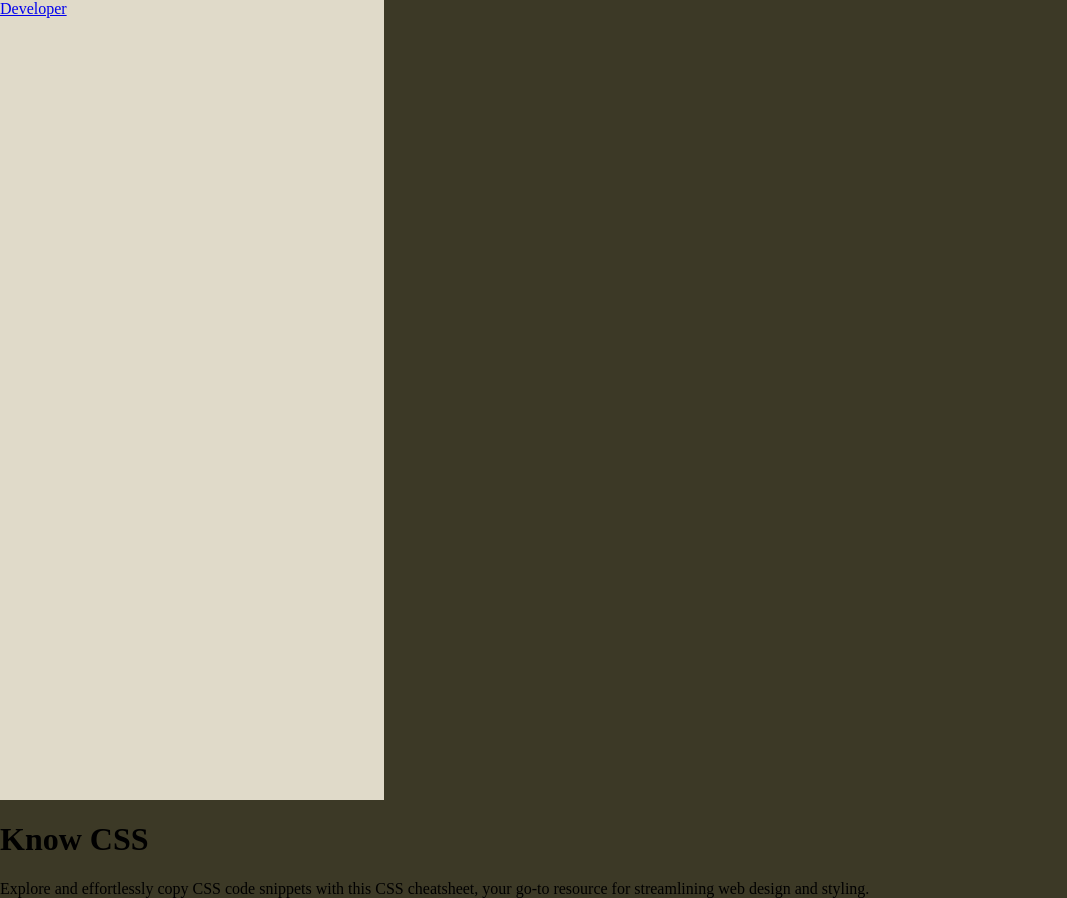
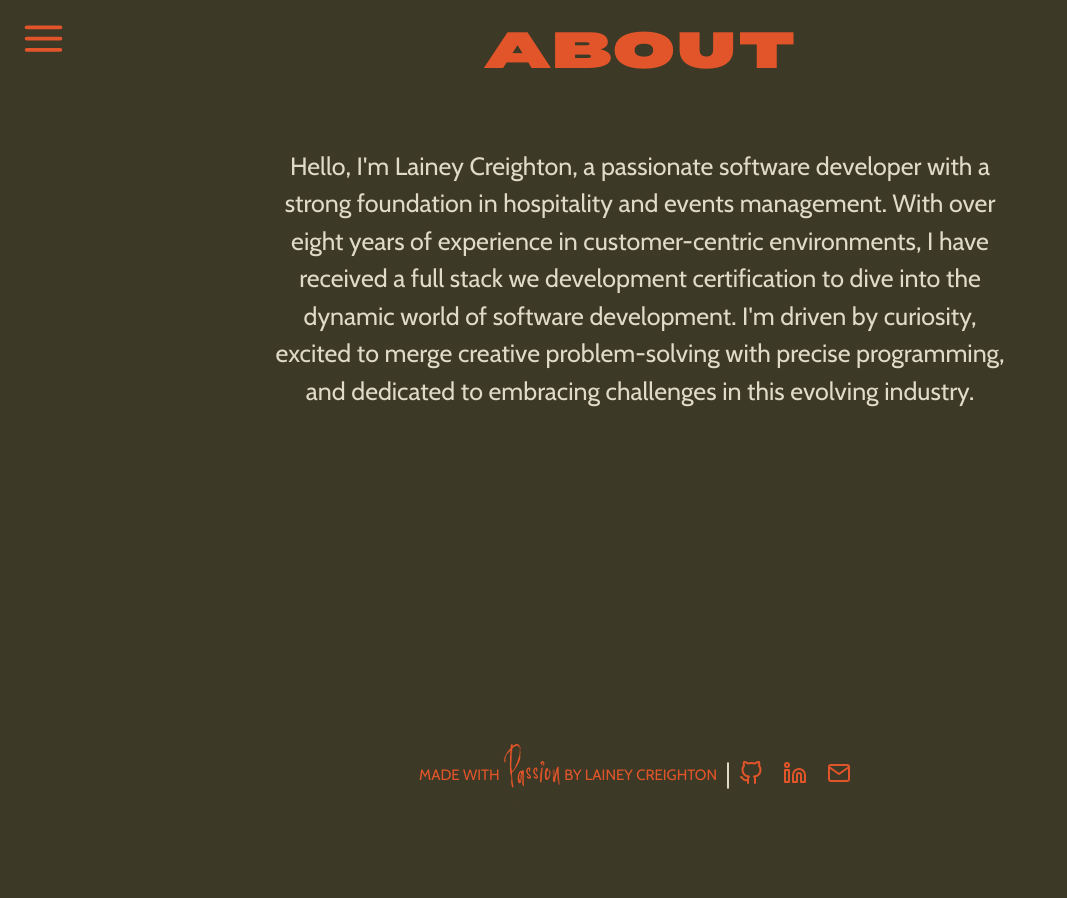
Before and after one commit to laineycreighton/my-portfolio, a React (Vite) app: page /about in a window 1280 px wide. Shown: the whole page, without its empty margins (0-1067 px from the left). Built offline with nearby package versions, Linux system fonts and the light colour scheme.

Commit message:
add styling to the about page

```diff
--- a/src/assets/css/About.css
+++ b/src/assets/css/About.css
@@ -1,4 +1,4 @@
-/* Colors */
+/* COLORS */
 :root {
     --dark: #3C3926;
     --light: #E0DAC9;
@@ -8,7 +8,7 @@
     --cabin: cabin;
 }
 
-/* Fonts */
+/* FONTS */
 @font-face {
     font-family: bernoru;
     src: url('../fonts/bernoru-blackultraexpanded.otf');
@@ -23,3 +23,54 @@
     font-family: cabin;
     src: url('../fonts/Cabin-VariableFont_wdth\,wght.ttf');
 }
+
+/* MAIN */
+.about-page {
+    /* outline: blue dashed 3px; */
+    display: flex;
+    flex-direction: column;
+    justify-content: space-between;
+    align-items: center;
+    width: 100vw;
+    height: 100vh;
+}
+
+.about-main {
+    /* outline: red dashed 3px; */
+    height: 90%;
+}
+
+.about-header {
+    /* outline: blue dashed 3px; */
+    display: flex;
+    justify-content: center;
+    align-items: center;
+    margin: 0;
+}
+
+h2 {
+    font-family: var(--bernoru);
+    font-size: 50px;
+    color: var(--accent);
+    margin: 20px 0 20px 0;
+}
+
+.bio {
+    /* outline: green dashed 3px; */
+    display: flex;
+    justify-content: center;
+    align-items:first baseline;
+    width: 100%;
+    height: 100vh;
+}
+
+.bio div {
+    /* outline: white dashed 3px; */
+    font-family: var(--cabin);
+    font-size: 25px;
+    color: var(--light);
+    text-align: center;
+    line-height: 1.5;
+    margin-top: 50px;
+    width: 57%;
+}
--- a/src/assets/css/Home.css
+++ b/src/assets/css/Home.css
@@ -26,7 +26,7 @@
 
 /* MAIN */
 .home {
-    outline: blue dashed 3px;
+    /* outline: blue dashed 3px; */
     display: flex;
     flex-direction: column;
     justify-content: space-between;
@@ -35,15 +35,18 @@
     height: 100vh;
 }
 
-.menu-container {
-    outline: blue dashed 3px;
-    width: 100%;
+.heading-container {
+    /* outline: red dashed 3px; */
+    display: flex;
+    justify-content: center;
+    align-items: center;
+    height: 90%;
 }
 
-.heading-container {
-    outline: red dashed 3px;
-}
+/* .heading {
+    outline: green dashed 3px;
+} */
 
-.footer-container {
-    outline: green dashed 3px;
-}
+/* .heading img {
+    outline: blue dashed 3px;
+} */
--- a/src/components/Menu.jsx
+++ b/src/components/Menu.jsx
@@ -40,11 +40,11 @@ export default function Menu() {
                         <img src={close} alt='close menu' />
                     </button>
                     <div className='menu-links'>
-                        <Link className='home-link' to="/dev">home</Link>
-                        <Link className='about-link' to="/dev">about</Link>
-                        <Link className='projects-link' to="/dev">projects</Link>
-                        <Link className='skills-link' to="/dev">skills</Link>
-                        <Link className='contact-link' to="/dev">contact</Link>
+                        <Link className='home-link' to="/">home</Link>
+                        <Link className='about-link' to="/about">about</Link>
+                        <Link className='projects-link' to="/projects">projects</Link>
+                        <Link className='skills-link' to="/skills">skills</Link>
+                        <Link className='contact-link' to="/contact">contact</Link>
                     </div>
                 </nav>
             )}
--- a/src/pages/About.jsx
+++ b/src/pages/About.jsx
@@ -1,27 +1,36 @@
 //----- IMPORTS -----//
-import { Link } from 'react-router-dom';
 
 //CSS
 import '../assets/css/About.css';
 
+//Components
+import Menu from '../components/Menu';
+import Footer from '../components/Footer';
+
 //----- EXPORTS -----//
-export default function Header() {
+export default function About() {
 
     //Return
     return (
-        //---------- HEADER ----------//
-        <div className='main-header'>
+        <div className='about-page'>
 
-            {/*-- Nav --*/}
-            <nav className="nav-bar">
-                <Link className='developer-link' to="/dev">Developer</Link>
-            </nav>
+            {/* Menu */}
+            <Menu />
 
-            {/*-- Heading --*/}
-            <header>
-                <h1>Know CSS</h1>
-                <p>Explore and effortlessly copy CSS code snippets with this CSS cheatsheet, your go-to resource for streamlining web design and styling.</p>
-            </header>
+            <div className='about-main'>
+                {/*-- Heading --*/}
+                <header className='about-header'>
+                    <h2>ABOUT</h2>
+                </header>
+                <div className='bio'>
+                    <div>
+                        Hello, I'm Lainey Creighton, a passionate software developer with a strong foundation in hospitality and events management. With over eight years of experience in customer-centric environments, I have received a full stack we development certification to dive into the dynamic world of software development. I'm driven by curiosity, excited to merge creative problem-solving with precise programming, and dedicated to embracing challenges in this evolving industry.
+                    </div>
+                </div>
+            </div>
+
+            {/* Footer */}
+            <Footer />
         </div>
     );
 }
--- a/src/pages/Home.jsx
+++ b/src/pages/Home.jsx
@@ -15,7 +15,6 @@ export default function Home() {
 
     //Return
     return (
-        //---------- BODY ----------//
         <div className='home'>
 
             {/* Menu */}
@@ -37,7 +36,7 @@ export default function Home() {
             </div>
 
             {/* Footer */}
-                <Footer />
+            <Footer />
         </div>
     )
 }
```
